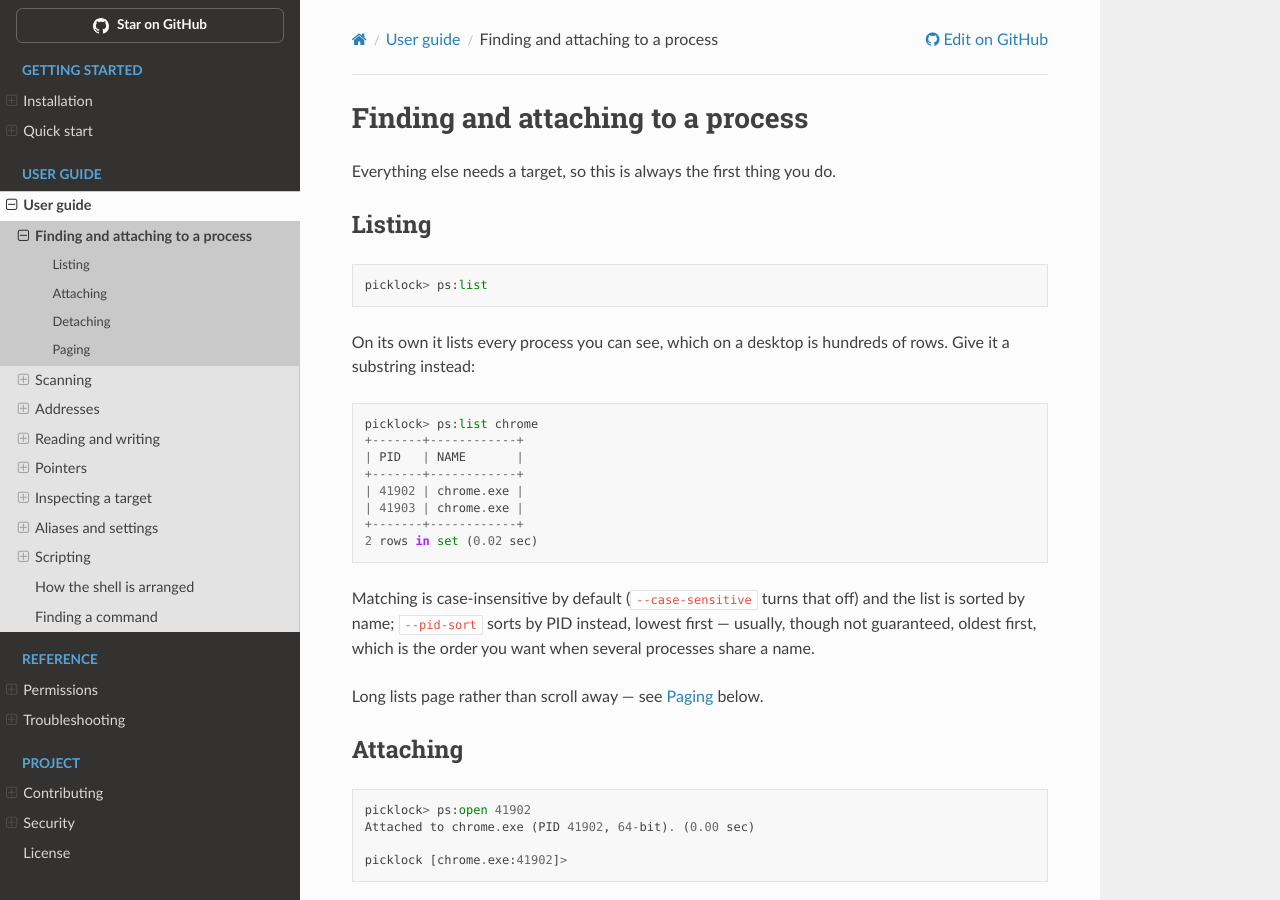
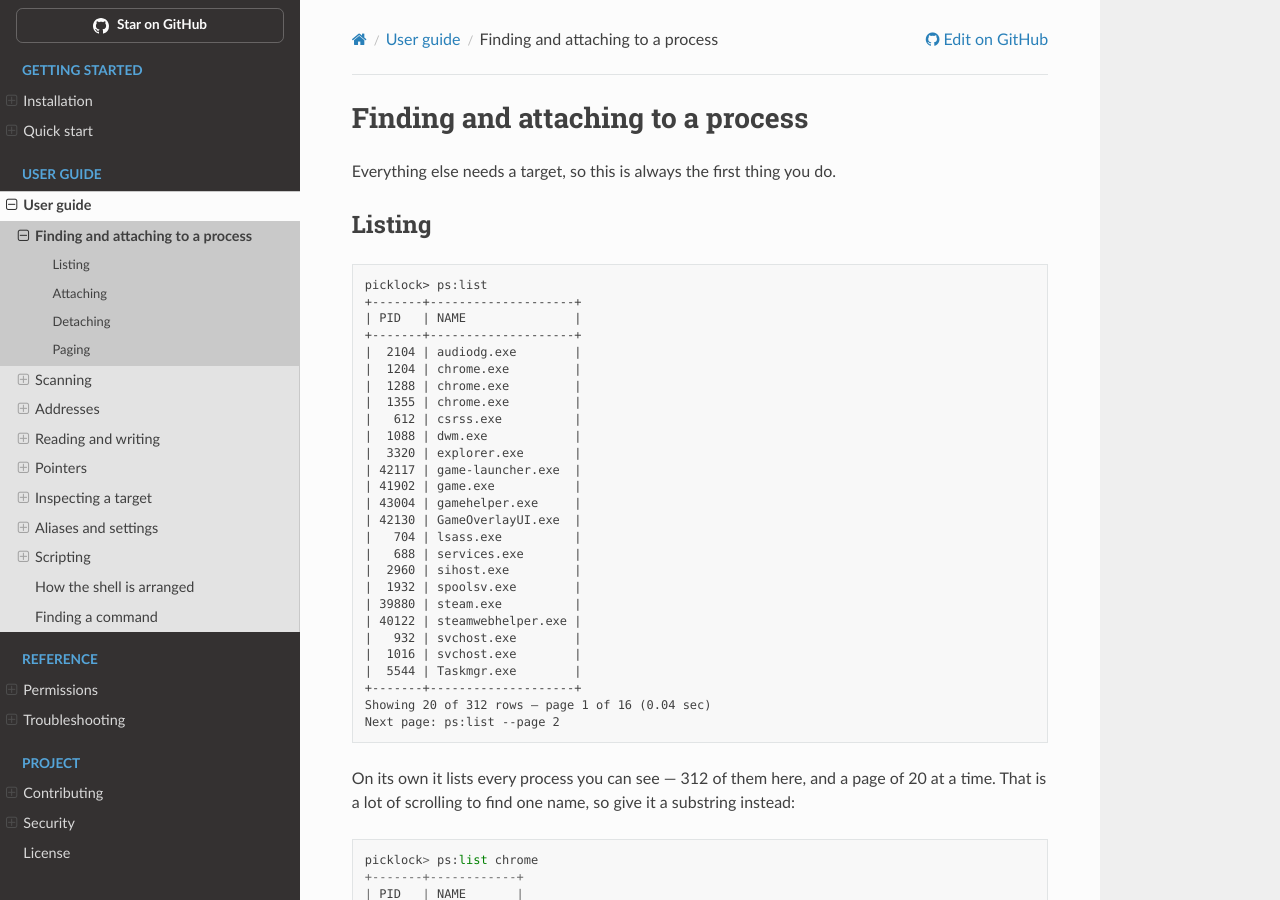
Before and after one commit to JeanExtreme002/Picklock, a Sphinx documentation site: the page built from docs/guide/attaching.md, in a window 1280 px wide and 900 px high. Built offline with Sphinx 7.4.7 and the Read the Docs theme 3.1.0, drawn with Linux system fonts in a browser that asks for light colours; pages that are not in the unit, such as notebooks, are missing from menus.

Commit message:
docs: show what a bare ps:list actually prints
The example was a prompt with no output under it, and the sentence after it
asserted 'hundreds of rows' that the reader could not see. The page now shows
the first page — twenty rows, the count, and the line that spells out how to
get the next one — which makes the case for filtering by itself, and shows the
paging footer where the reader first meets it rather than eighty lines later.

Rendered through the printer that renders the real one, so the column widths
and the footer are what a reader would get.

````diff
--- a/docs/guide/attaching.md
+++ b/docs/guide/attaching.md
@@ -6,10 +6,37 @@ Everything else needs a target, so this is always the first thing you do.
 
 ```
 picklock> ps:list
++-------+--------------------+
+| PID   | NAME               |
++-------+--------------------+
+|  2104 | audiodg.exe        |
+|  1204 | chrome.exe         |
+|  1288 | chrome.exe         |
+|  1355 | chrome.exe         |
+|   612 | csrss.exe          |
+|  1088 | dwm.exe            |
+|  3320 | explorer.exe       |
+| 42117 | game-launcher.exe  |
+| 41902 | game.exe           |
+| 43004 | gamehelper.exe     |
+| 42130 | GameOverlayUI.exe  |
+|   704 | lsass.exe          |
+|   688 | services.exe       |
+|  2960 | sihost.exe         |
+|  1932 | spoolsv.exe        |
+| 39880 | steam.exe          |
+| 40122 | steamwebhelper.exe |
+|   932 | svchost.exe        |
+|  1016 | svchost.exe        |
+|  5544 | Taskmgr.exe        |
++-------+--------------------+
+Showing 20 of 312 rows — page 1 of 16 (0.04 sec)
+Next page: ps:list --page 2
 ```
 
-On its own it lists every process you can see, which on a desktop is hundreds
-of rows. Give it a substring instead:
+On its own it lists every process you can see — 312 of them here, and a page
+of 20 at a time. That is a lot of scrolling to find one name, so give it a
+substring instead:
 
 ```
 picklock> ps:list chrome
````
